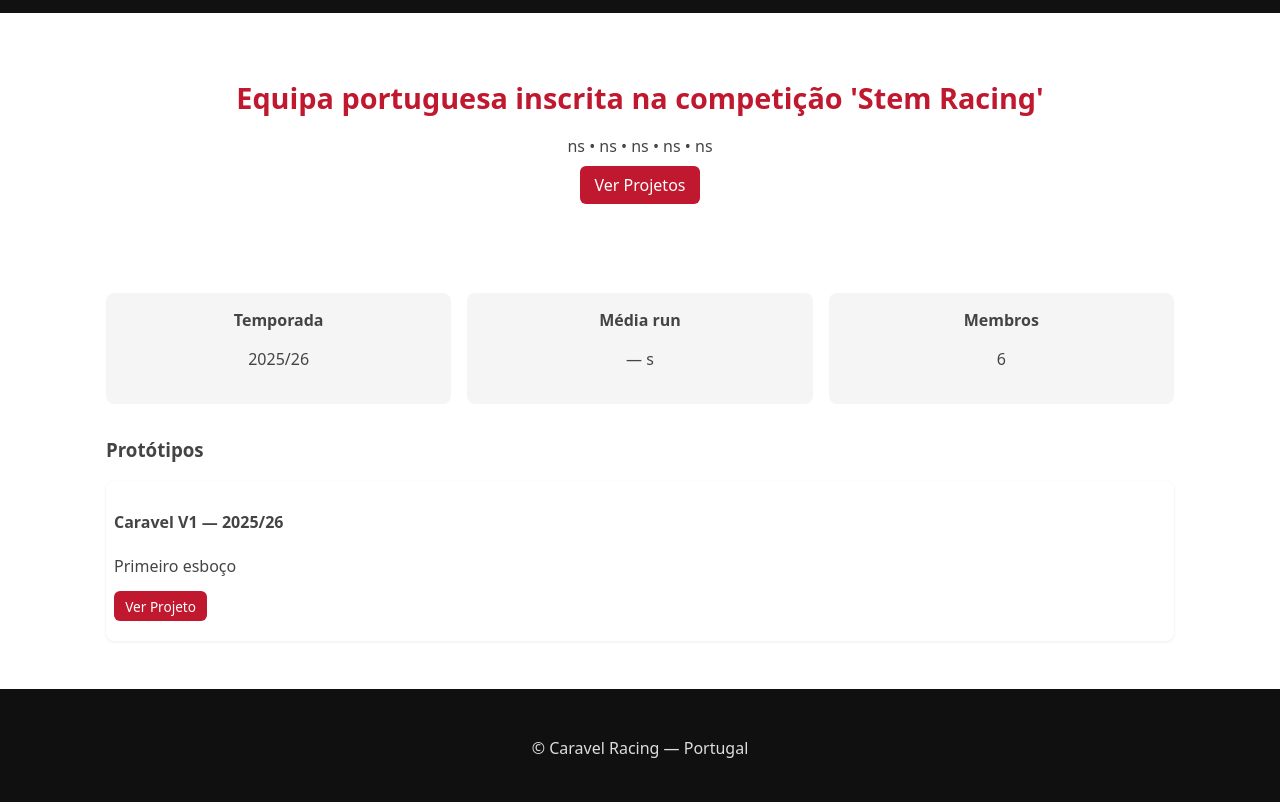
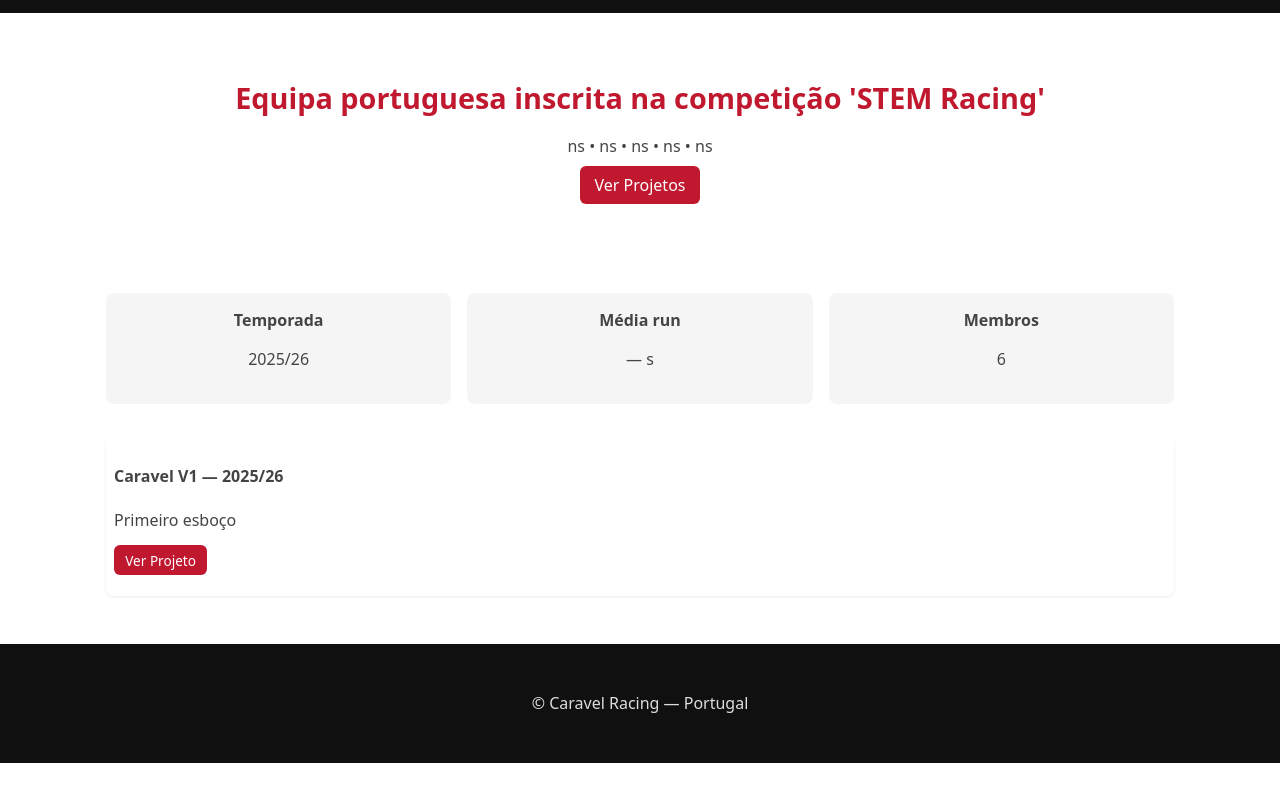
Before and after one commit to Caravel-Racing/CaravelRacing-f1, a plain HTML site: page index.html in a window 1280 px wide. Shown: the part 64-866 px from the top of the page. After the commit the page ends 827 px from the top, so only its background shows below. Drawn offline with Linux system fonts and the light colour scheme.

Commit message:
Update index

```diff
--- a/index.html
+++ b/index.html
@@ -23,7 +23,7 @@
 
   <main class="container">
     <section class="hero">
-      <h2>Equipa portuguesa inscrita na competição 'Stem Racing'</h2>
+      <h2>Equipa portuguesa inscrita na competição 'STEM Racing'</h2>
       <p>ns • ns • ns • ns • ns</p>
       <p><a class="btn" href="projects.html">Ver Projetos</a></p>
     </section>
@@ -35,7 +35,6 @@
     </section>
 
     <section class="projects-preview">
-      <h3>Protótipos</h3>
       <div class="grid">
         <article class="project-card">
           <h4>Caravel V1 — 2025/26</h4>
```
